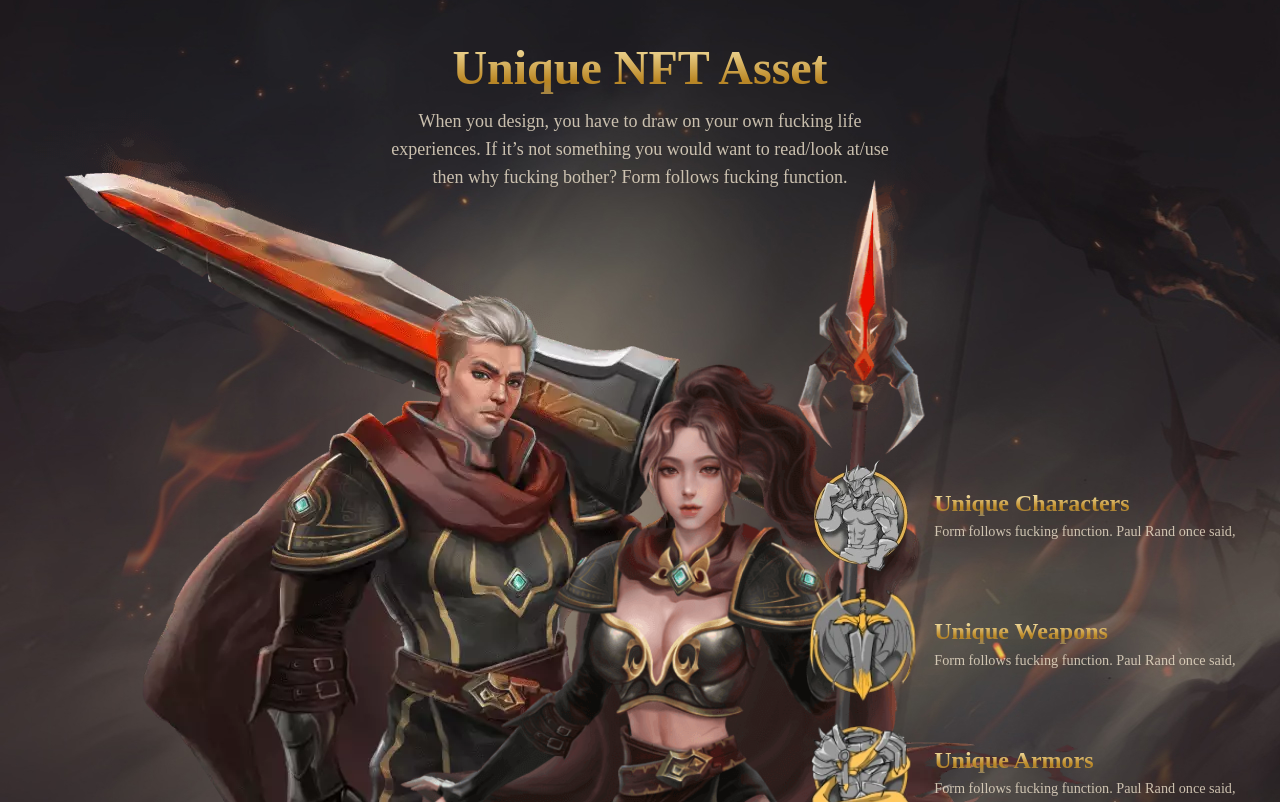
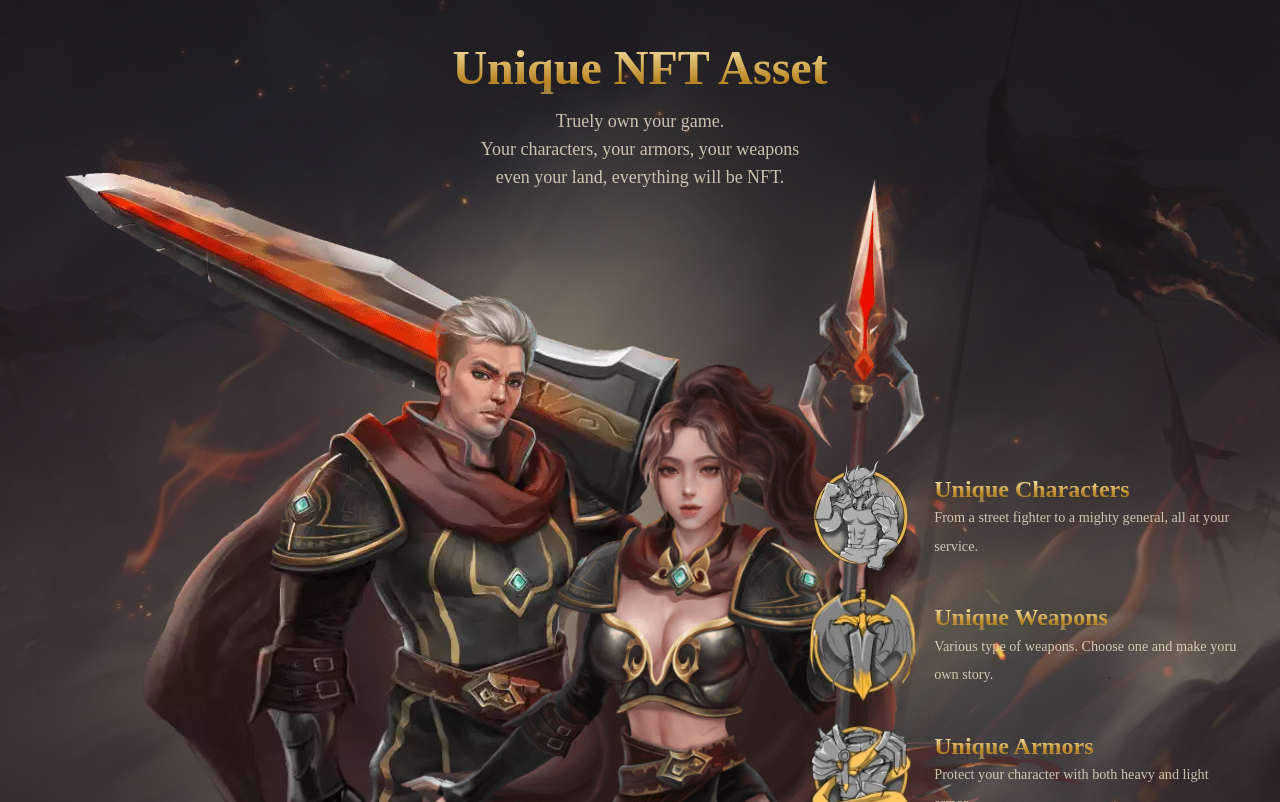
Before and after one commit to royale-kingdom/landingpage, a React (Create React App) app: page / in a window 1280 px wide. Shown: the part 1118-1920 px from the top of the page. Built offline with nearby package versions, Linux system fonts and the light colour scheme.

Commit message:
update content UniqueAsset

```diff
--- a/src/pages/top/UniqueAsset.tsx
+++ b/src/pages/top/UniqueAsset.tsx
@@ -119,7 +119,7 @@ const UniqueAsset = () => (
             sm={{ fontSize: "16px", lineHeight: "24px" }}
             color="rgba(238, 226, 204, 0.82)"
           >
-            When you design, you have to draw on your own fucking life
+            Truely own your game.
           </Text>
         </div>
         <div>
@@ -130,8 +130,7 @@ const UniqueAsset = () => (
             sm={{ fontSize: "16px", lineHeight: "24px" }}
             color="rgba(238, 226, 204, 0.82)"
           >
-            experiences. If it’s not something you would want to read/look
-            at/use
+            Your characters, your armors, your weapons
           </Text>
         </div>
         <div>
@@ -142,7 +141,7 @@ const UniqueAsset = () => (
             sm={{ fontSize: "16px", lineHeight: "24px" }}
             color="rgba(238, 226, 204, 0.82)"
           >
-            then why fucking bother? Form follows fucking function.
+            even your land, everything will be NFT.
           </Text>
         </div>
       </AlignCenter>
@@ -165,17 +164,17 @@ const UniqueAsset = () => (
       <UniqueItem
         img={UniqueCharacter}
         title={"Unique Characters"}
-        content={"Form follows fucking function. Paul Rand once said,"}
+        content={"From a street fighter to a mighty general, all at your service."}
       />
       <UniqueItem
         img={UniqueWeapon}
         title={"Unique Weapons"}
-        content={"Form follows fucking function. Paul Rand once said,"}
+        content={"Various type of weapons. Choose one and make yoru own story."}
       />
       <UniqueItem
         img={UniqueArmor}
         title={"Unique Armors"}
-        content={"Form follows fucking function. Paul Rand once said,"}
+        content={"Protect your character with both heavy and light armor."}
       />
     </AbsoluteDiv>
   </ContainerWithBG>
```
